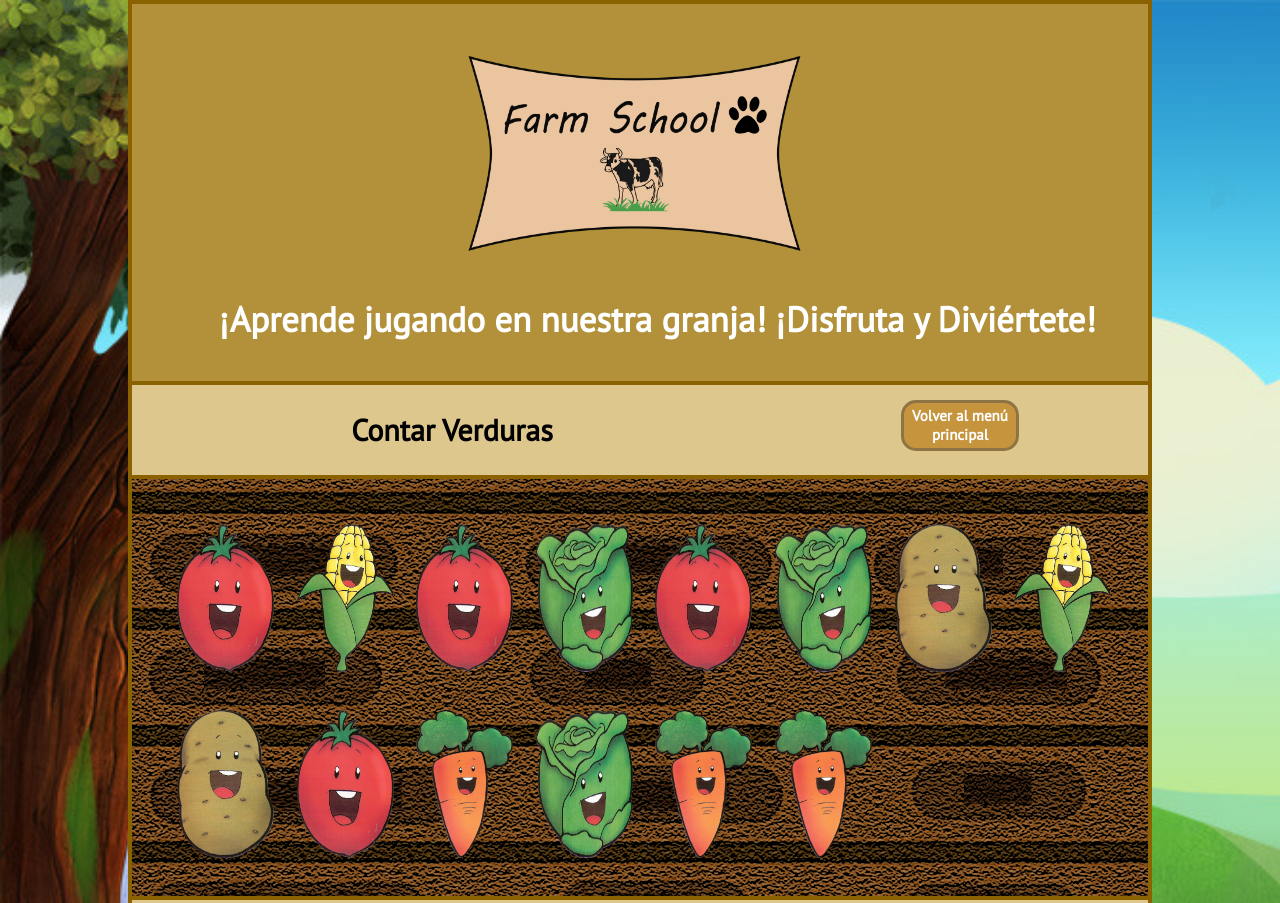
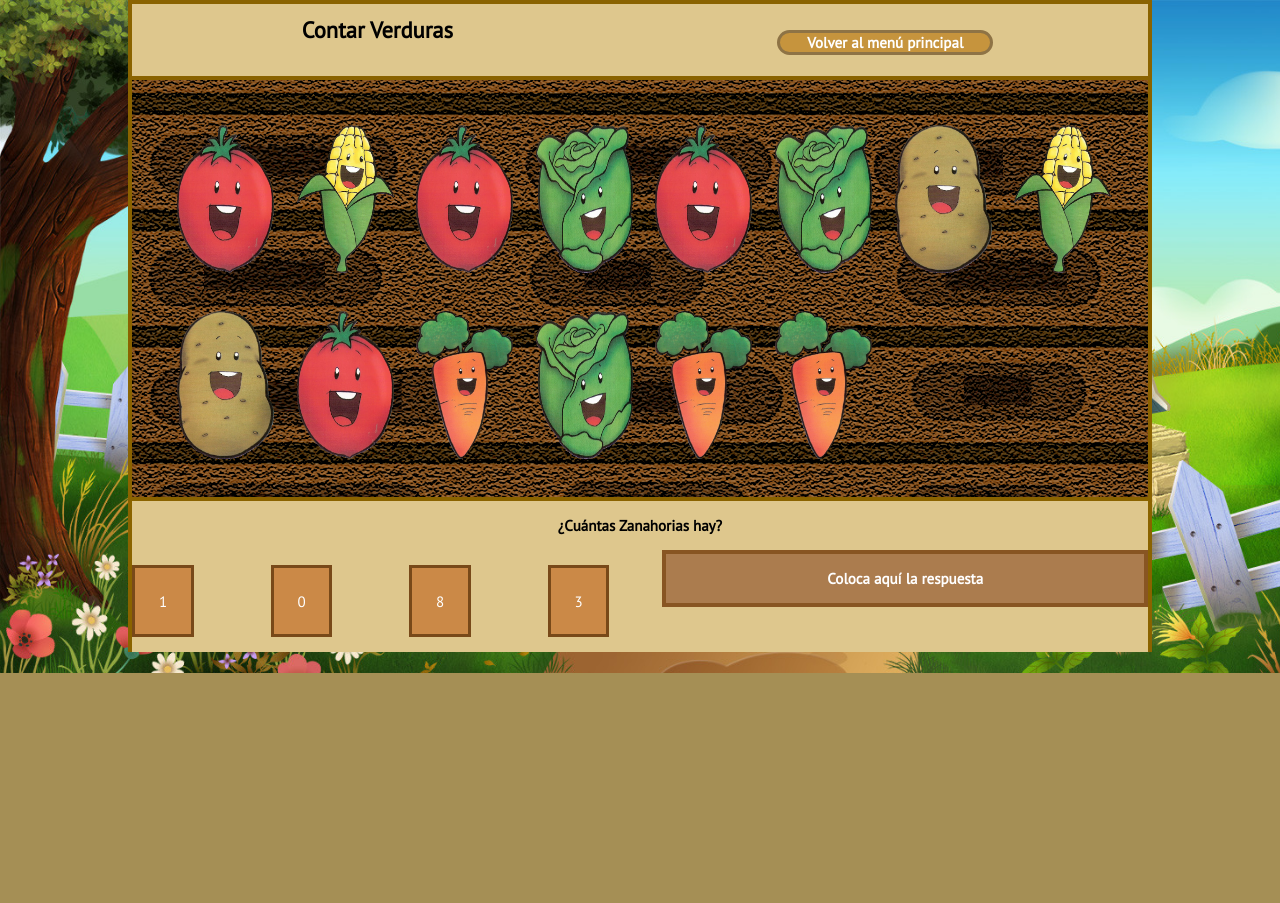
Before and after one commit to hectorest/Practica2-UA, a plain HTML site: page contarVerduras.html in a window 1280 px wide. Shown: the top 903 px of the page. After the commit the page ends 800 px from the top, so only its background shows below. Drawn offline with Linux system fonts and the light colour scheme.

Commit message:
Actualizacion

```diff
--- a/contarVerduras.html
+++ b/contarVerduras.html
@@ -17,11 +17,7 @@
 </head>
 <body>
 	<main>
-		<header>
-				<a href="index.html" title="Ir al menú principal"><img src="./logotipo-e-icono/logotipo/logotipo-farm-school.png"></a>
-				<h1>¡Aprende jugando en nuestra granja! ¡Disfruta y Diviértete!</h1>
-		</header>
-		<div>
+		<div class="tituloJuego">
 			<h2>Contar Verduras</h2>
 			<a href="index.html" class="botones"><span>Volver al menú principal</span></a>
 		</div>
@@ -40,9 +36,6 @@
 				</div>
 			</div>
 		</div>
-		<footer>
-			<p><strong><a href="#" title="Créditos">&copy;Héctor Esteve Yagüe y Francisco Javier García Fernández</a></strong></p>
-		</footer>
 	</main>
 </body>
 <script type="text/javascript" src="./farm-school.js"></script>
--- a/estilo.css
+++ /dev/null
@@ -1,26 +0,0 @@
-*{
-	box-sizing: border-box;
-}
-
-img{
-	width: 100%;
-	height: 100%;
-}
-
-body>header{
-
-}
-
-body>#contarCasas{
-	background-image: url("./imagenes/fondo-contar.png");
-	background-color: #4C6AA9; /*color por si la imagen no esta disponible*/
-	height: 100%;
-	width: 100%;
-	background-position: center;
-	background-repeat: no-repeat;
-	background-size: cover;
-}
-
-body>footer{
-
-}
--- a/farm-school.css
+++ b/farm-school.css
@@ -20,6 +20,14 @@ body{
 
 	/***********************CLASES***********************/
 
+		.tituloJuego{
+			border-top: 0.3em solid #8A6300;
+		}
+
+			.tituloJuego>a{
+				margin-top: 5%;
+			}
+
 		.botones{
 			display: table;
 			text-decoration: none;
@@ -28,8 +36,8 @@ body{
 			border-radius: 1em;
 			cursor: pointer;
 			background-color: #C6943D;
-			height: 3em;
-			width: 7.5em;
+			height: 15%;
+			width: 40%;
 			text-align: center;
 			font-weight: bold;
 			margin: auto;
@@ -51,9 +59,8 @@ body{
 			}
 
 		.preguntas{
-			font-size: 20px;
+			font-size: 100%;
 			font-weight: bold;
-			margin-bottom: 2.5em;
 		}
 
 		.respuestas{
@@ -64,9 +71,8 @@ body{
 		.respuestas>p{
 			background-color: #CB8947;
 			border: 0.2em solid #784919;
-			padding: 1.5em;
-			font-size: 25px;
-			height: 1.5em;
+			padding: 5%;
+			font-size: 100%;
 			color: #ffffff;
 		}
 
@@ -164,8 +170,7 @@ body{
 
 		body>main>div{
 			display: table;
-			margin-top: 1em;
-			margin-bottom: 1em;
+			margin-bottom: 2%;
 			width: 100%;
 		}
 
@@ -173,11 +178,12 @@ body{
 				display: table-cell;
 				margin: 0;
 				text-align: center;
-				height: 2em;
+				height: 100%;
 				margin: auto;
-				font-size: 30px;
+				font-size: 150%;
 				vertical-align: middle;
 			}
+
 
 	/*MENÚ*/
 
@@ -282,7 +288,6 @@ body{
 		background-size: cover;
 		border-top: 0.3em solid #8A6300;
 		border-bottom: 0.3em solid #8A6300;
-		margin-bottom: 6em;
 	}
 
 		body>main>#contarCasas>div{
@@ -344,7 +349,6 @@ body{
 		background-size: cover;
 		border-top: 0.3em solid #8A6300;
 		border-bottom: 0.3em solid #8A6300;
-		margin-bottom: 6em;
 	}
 
 		body>main>#contarVerduras>div{
@@ -369,6 +373,7 @@ body{
 
 		body>main>#contenedorResultados{
 			text-align: center;
+			height: 100%;
 		}
 
 			body>main>#contenedorResultados>#ponerRespuestas{
@@ -380,19 +385,18 @@ body{
 
 				body>main>#contenedorResultados>#ponerRespuestas>div{
 					width: 47%;
+					height: 100%;
 				}
 
 				body>main>#contenedorResultados>#ponerRespuestas>#respuestas{
 					display: flex;
 					justify-content: space-between;
-					margin-left: 1em;
 				}
 
 				body>main>#contenedorResultados>#ponerRespuestas>#colocarRespuesta{
 					background-color: #AB7C4E;
 					border: 0.3em solid #885522;
-					margin-right: 1em;
-					height: 20em;
+					height: 150%;
 				}
 
 
@@ -433,6 +437,31 @@ body{
 			body>main>footer>p>strong>a:focus{
 				color: #ffffff;
 			}
+
+
+	/*BLOQUEAR A ORIENTACION HORIZONTAL*/
+
+		@media only screen and (orientation:portrait){
+			html{
+				width: 100%;
+				height: 100%;
+				-webkit-transform: rotate(90deg);
+				-moz-transform: rotate(90deg);
+				-o-transform: rotate(90deg);
+				-ms-transform: rotate(90deg);
+				transform: rotate(90deg);
+			}
+		}
+
+		@media only screen and (orientation:landscape){
+			html{
+				-webkit-transform: rotate(0deg);
+				-moz-transform: rotate(0deg);
+				-o-transform: rotate(0deg);
+				-ms-transform: rotate(0deg);
+				transform: rotate(0deg);
+			}
+		}
 
 
 	/*MEDIA QUERIES*/
```
Also changed, not shown: contarCasas.html (+1 -8 lines).
